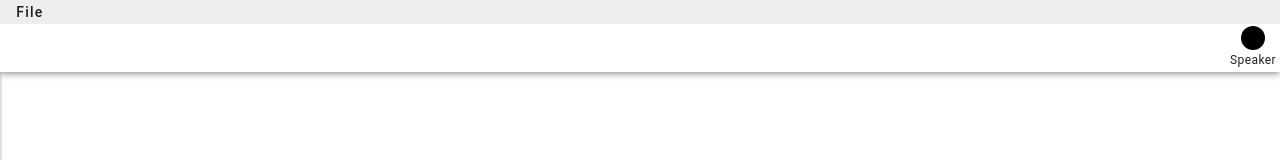
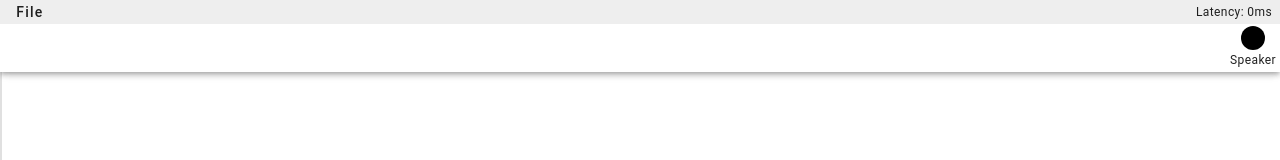
Before and after one commit to yuu528/ModSynth, a Vue app: page / in a window 1280 px wide. Shown: the top 160 px of the page. Built offline with nearby package versions, Linux system fonts and the light colour scheme.

Commit message:
Add latency monitor

```diff
--- a/src/renderer/App.vue
+++ b/src/renderer/App.vue
@@ -17,6 +17,8 @@
           </v-list>
         </v-menu>
       </v-btn>
+      <v-spacer></v-spacer>
+      <span>Latency: {{ latency }}ms</span>
     </v-system-bar>
     <v-app-bar density="compact">
       <v-spacer></v-spacer>
@@ -173,6 +175,10 @@ const alertData = {
 }
 const computedAlertData = computed(() => alertData)
 
+const latency = ref(0)
+updateLatency()
+setInterval(updateLatency, 1000)
+
 init()
 
 async function init() {
@@ -191,6 +197,10 @@ async function init() {
   moduleTab.value = Object.keys(modulesByCategory.value)[0]
 
   window.addEventListener('resize', cableStore.updateCables)
+}
+
+function updateLatency() {
+  latency.value = Math.round(moduleStore.audioCtx.outputLatency * 1000)
 }
 
 function openAlert(title: string, text: string, buttons: {text: string, fn: () => {}}[]) {
```
